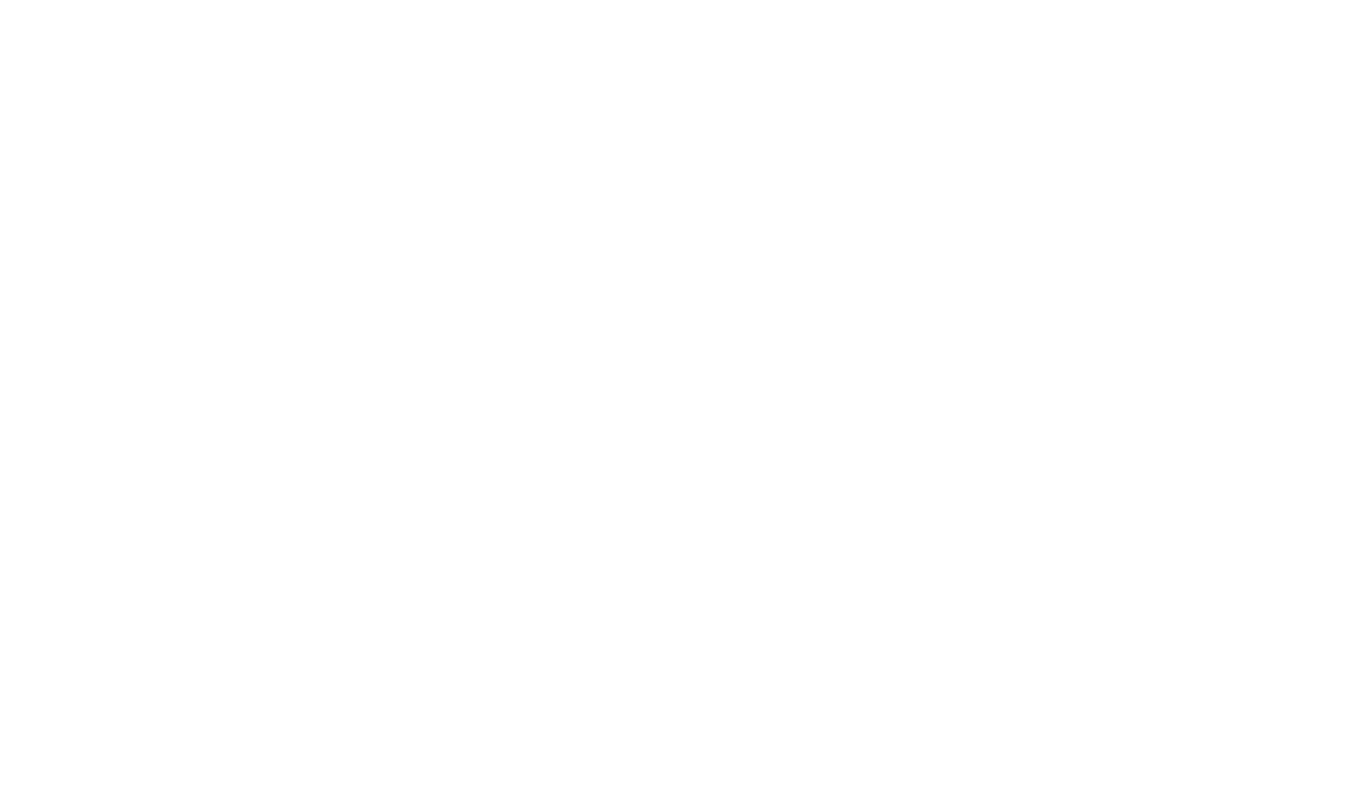
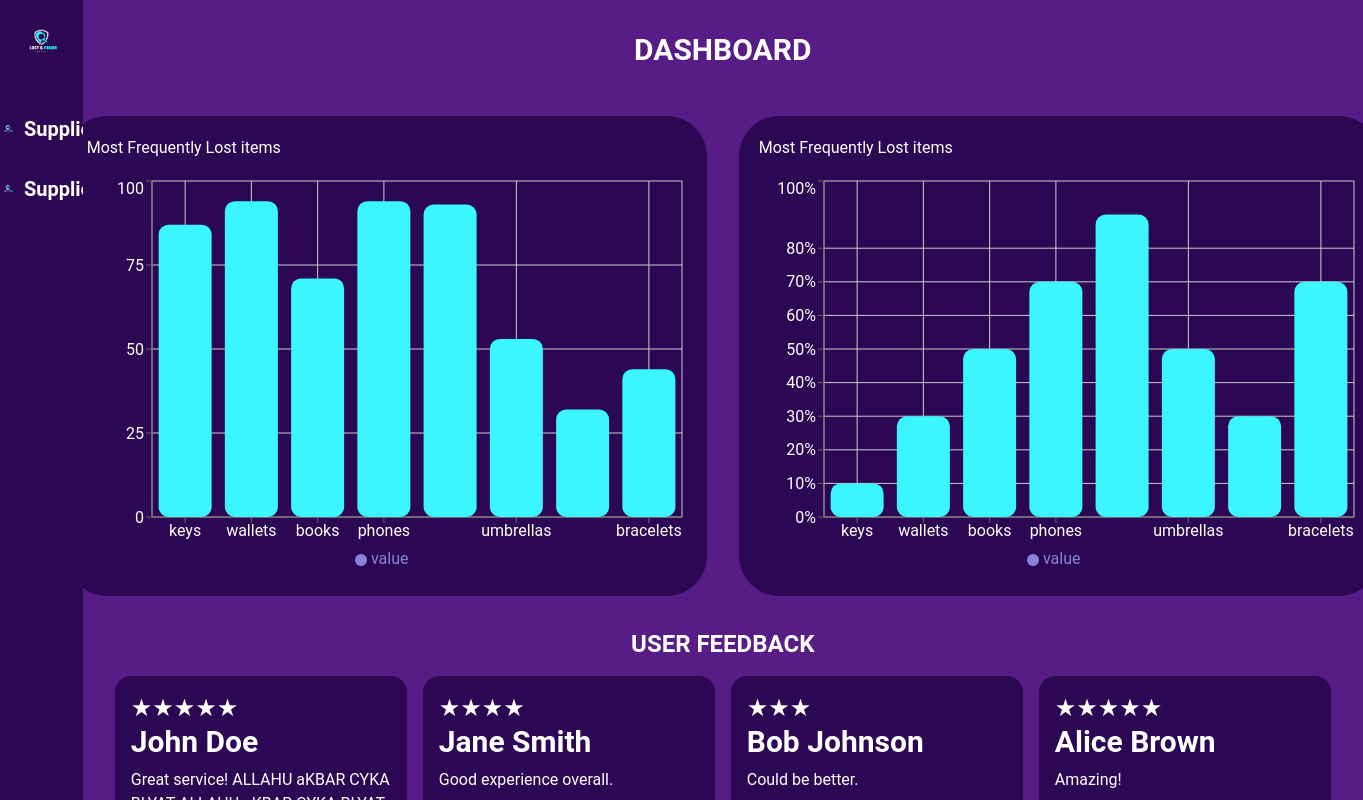
Before and after one commit to jlmrnl/teamONE-web-blk6, a React (Vite) app: page /admin in a window 1280 px wide. Before the commit this address had no page. Shown: the whole page, 1363 px wide, since content can reach past the window. Built offline with nearby package versions, Linux system fonts and the light colour scheme.

Commit message:
added dashboard and charts

```diff
--- a/package.json
+++ b/package.json
@@ -10,9 +10,12 @@
     "preview": "vite preview"
   },
   "dependencies": {
+    "chart.js": "^4.4.0",
     "react": "^18.2.0",
+    "react-chartjs-2": "^5.2.0",
     "react-dom": "^18.2.0",
-    "react-router-dom": "^6.15.0"
+    "react-router-dom": "^6.15.0",
+    "recharts": "^2.8.0"
   },
   "devDependencies": {
     "@types/react": "^18.2.15",
--- /dev/null
+++ b/src/AdminLayout/AdminLayout.jsx
@@ -0,0 +1,13 @@
+import { Outlet } from "react-router-dom";
+import NavAdmin from "./NavAdmin";
+
+export default function AdminLayout() {
+  return (
+    <div className="flex bg-gray-200">
+      <NavAdmin className="bg-black-100 pointer-events-none" />
+      <div className="flex-grow w-full max-h-screen">
+        <Outlet />
+      </div>
+    </div>
+  );
+}
--- /dev/null
+++ b/src/AdminLayout/NavAdmin.jsx
@@ -0,0 +1,30 @@
+import { Link } from "react-router-dom";
+import Logo from "/LogoLost.png";
+
+export default function NavAdmin() {
+  const navStyle = {
+    backgroundColor: "#2c0854", // Set the background color here
+  };
+
+  return (
+    <>
+      <div style={navStyle} className="w-72 h-screen flex flex-col">
+        <div className="flex flex-col items-center justify-start p-4">
+          <img src={Logo} alt="logo" />
+        </div>
+        <nav className="flex flex-col items-center text-white text-xl font-semibold">
+          <div className="flex flex-col">
+            <div className="flex items-center mt-8">
+              <img src={Logo} alt="custom icon" className="w-4 h-4 mr-2" />
+              <Link to="dashboard">Supplier</Link>
+            </div>
+            <div className="flex items-center mt-8">
+              <img src={Logo} alt="custom icon" className="w-4 h-4 mr-2" />
+              <Link to="user">Supplier</Link>
+            </div>
+          </div>
+        </nav>
+      </div>
+    </>
+  );
+}
--- a/src/App.jsx
+++ b/src/App.jsx
@@ -5,6 +5,8 @@ import LoginForm from "./Form/Login";
 import RegistrationForm from "./Form/RegistrationForm";
 import LoginLayout from "./Form/LoginLayout/LoginLayout";
 import Home from "./components/Home";
+import AdminLayout from "./AdminLayout/AdminLayout";
+import User from "./components/User";
 
 function App() {
   return (
@@ -14,7 +16,13 @@ function App() {
           <Route path="/" element={<LoginForm />} />
           <Route path="/register" element={<RegistrationForm />} />
         </Route>
-        <Route path="/home" element={<Home />} />
+
+        <Route path="admin" element={<AdminLayout />}>
+          <Route index element={<Home />} />
+          <Route path="dashboard" element={<Home />} />
+
+          <Route path="user" element={<User />} />
+        </Route>
       </Routes>
     </BrowserRouter>
   );
--- a/src/Form/Login.jsx
+++ b/src/Form/Login.jsx
@@ -18,7 +18,7 @@ function SignInForm() {
   const handleSubmit = (e) => {
     e.preventDefault();
     const tempUser = {
-      email: "user@gmail.com",
+      email: "admin@gmail.com",
       password: "123",
     };
 
@@ -28,7 +28,7 @@ function SignInForm() {
     ) {
       console.log("Sign In successful:", formData);
 
-      window.location.href = "/home";
+      window.location.href = "/admin";
     } else {
       alert("Invalid email or password.");
     }
--- /dev/null
+++ b/src/components/Chart1.jsx
@@ -0,0 +1,64 @@
+import React from "react";
+import {
+  BarChart,
+  Bar,
+  XAxis,
+  YAxis,
+  CartesianGrid,
+  Tooltip,
+  Legend,
+  Cell,
+} from "recharts";
+
+export default function Chart() {
+  // Generate random data
+  const data = [
+    { name: "keys", value: Math.floor(Math.random() * 101) },
+    { name: "wallets", value: Math.floor(Math.random() * 101) },
+    { name: "books", value: Math.floor(Math.random() * 101) },
+    { name: "phones", value: Math.floor(Math.random() * 101) },
+    { name: "airpods", value: Math.floor(Math.random() * 101) },
+    { name: "umbrellas", value: Math.floor(Math.random() * 101) },
+    { name: "necklace", value: Math.floor(Math.random() * 101) },
+    { name: "bracelets", value: Math.floor(Math.random() * 101) },
+  ];
+
+  const chartStyles = {
+    backgroundColor: "#2c0854",
+    borderRadius: "40px",
+    padding: "20px",
+    display: "inline-block",
+  };
+
+  const textStyle = {
+    fill: "white",
+  };
+
+  const RoundedBar = (props) => {
+    const { x, y, width, height, fill } = props;
+
+    return (
+      <g>
+        <rect x={x} y={y} width={width} height={height} rx={10} fill={fill} />
+      </g>
+    );
+  };
+
+  return (
+    <div style={chartStyles} className="mr-4">
+      <h2 className="text-white pb-4">Most Frequently Lost items</h2>
+      <BarChart width={600} height={400} data={data}>
+        <CartesianGrid strokeDasharray="0 " />
+        <XAxis dataKey="name" tick={textStyle} />
+        <YAxis tick={textStyle} />
+        <Tooltip contentStyle={textStyle} />
+        <Legend iconType="circle" iconSize={12} wrapperStyle={textStyle} />
+        <Bar dataKey="value" fill="#8884d8" shape={<RoundedBar />} label={true}>
+          {data.map((entry, index) => (
+            <Cell key={`cell-${index}`} fill="#3bf5ff" />
+          ))}
+        </Bar>
+      </BarChart>
+    </div>
+  );
+}
--- /dev/null
+++ b/src/components/Chart2.jsx
@@ -0,0 +1,70 @@
+import React from "react";
+import {
+  BarChart,
+  Bar,
+  XAxis,
+  YAxis,
+  CartesianGrid,
+  Tooltip,
+  Legend,
+  Cell,
+} from "recharts";
+
+export default function Chart() {
+  const data = [
+    { name: "keys", value: 10 },
+    { name: "wallets", value: 30 },
+    { name: "books", value: 50 },
+    { name: "phones", value: 70 },
+    { name: "airpods", value: 90 },
+    { name: "umbrellas", value: 50 },
+    { name: "necklace", value: 30 },
+    { name: "bracelets", value: 70 },
+  ];
+
+  const chartStyles = {
+    backgroundColor: "#2c0854",
+    borderRadius: "40px",
+    padding: "20px",
+    display: "inline-block",
+  };
+
+  const textStyle = {
+    fill: "white",
+  };
+
+  const RoundedBar = (props) => {
+    const { x, y, width, height, fill } = props;
+
+    return (
+      <g>
+        <rect x={x} y={y} width={width} height={height} rx={10} fill={fill} />
+      </g>
+    );
+  };
+
+  const customYAxisTicks = [0, 10, 20, 30, 40, 50, 60, 70, 80, 90, 100];
+
+  return (
+    <div style={chartStyles} className="ml-4">
+      <h2 className="text-white pb-4">Most Frequently Lost items</h2>
+      <BarChart width={600} height={400} data={data}>
+        <CartesianGrid strokeDasharray="0 " />
+        <XAxis dataKey="name" tick={textStyle} />
+        <YAxis
+          tick={textStyle}
+          tickFormatter={(tick) => `${tick}%`}
+          domain={[0, 100]}
+          ticks={customYAxisTicks}
+        />
+        <Tooltip contentStyle={textStyle} />
+        <Legend iconType="circle" iconSize={12} wrapperStyle={textStyle} />
+        <Bar dataKey="value" fill="#8884d8" shape={<RoundedBar />} label={true}>
+          {data.map((entry, index) => (
+            <Cell key={`cell-${index}`} fill="#3bf5ff" />
+          ))}
+        </Bar>
+      </BarChart>
+    </div>
+  );
+}
--- a/src/components/Home.jsx
+++ b/src/components/Home.jsx
@@ -1,22 +1,99 @@
 import React from "react";
-import Logo from "/LogoLost2.png";
+import Chart1 from "./Chart1";
+import Chart2 from "./Chart2";
 
 export default function Home() {
+  const navStyle = {
+    backgroundColor: "#2c0854", // Set the background color here
+  };
+
+  // Sample user feedback data (you can replace this with your actual data)
+  const userFeedbackData = [
+    {
+      name: "John Doe",
+      stars: 5,
+      comment: "Great service! ALLAHU aKBAR CYKA BLYAT ALLAHU aKBAR CYKA BLYAT",
+    },
+    {
+      name: "Jane Smith",
+      stars: 4,
+      comment: "Good experience overall.",
+    },
+    {
+      name: "Bob Johnson",
+      stars: 3,
+      comment: "Could be better.",
+    },
+    {
+      name: "Alice Brown",
+      stars: 5,
+      comment: "Amazing!",
+    },
+    {
+      name: "Eva White",
+      stars: 4,
+      comment: "Very satisfied.",
+    },
+    {
+      name: "Mike Davis",
+      stars: 2,
+      comment: "Not impressed.",
+    },
+    {
+      name: "Sarah Green",
+      stars: 4,
+      comment: "Impressive work.",
+    },
+    {
+      name: "David Lee",
+      stars: 5,
+      comment: "Excellent service!",
+    },
+  ];
+
   return (
-    <div className="h-screen flex flex-col justify-center items-center bg-purple ">
-      <h1 className="text-7xl text-white font-bold mb-4 font-dancing ">
-        Welcome to
-      </h1>
-      <img
-        src={Logo}
-        alt="Logo"
-        className="mx-auto mb-4 pl-2 pb-12 pt-12 w-80  "
-      />
-      <p className="text-2xl text-white text-center font-sans">
-        Welcome to the world of "Lost & Found Connect,"
-        <br />a community app designed to bridge the gap
-        <br /> between lost items and their owners.
-      </p>
+    <div className="h-screen overflow-x-hidden flex flex-col bg-purple">
+      <div className="pt-4">
+        <header className="bg-purple text-white text-3xl font-bold p-4 text-center rounded-lg">
+          DASHBOARD
+        </header>
+      </div>
+      <div className="flex justify-center items-center pt-8">
+        <Chart1 />
+        <Chart2 />
+      </div>
+
+      {/* User Feedback Section */}
+      <div className="flex flex-col items-center p-8">
+        <h2 className="text-2xl font-bold mb-4 text-white">USER FEEDBACK</h2>
+        <div className="grid grid-cols-4 grid-rows-2 gap-4">
+          {userFeedbackData.map((feedback, index) => (
+            <div
+              key={index}
+              className=" text-white p-4 rounded-2xl"
+              style={navStyle}
+            >
+              {/* Stars */}
+              <div className="flex items-center ">
+                {Array.from({ length: feedback.stars }, (_, i) => (
+                  <span
+                    key={i}
+                    role="img"
+                    aria-label="star"
+                    className="text-white text-2xl"
+                  >
+                    &#9733;
+                  </span>
+                ))}
+              </div>
+              {/* Name */}
+              <p className="font-semibold text-3xl">{feedback.name}</p>
+              {/* Comment */}
+              <p className="text-sl pt-2">{feedback.comment}</p>
+            </div>
+          ))}
+        </div>
+      </div>
     </div>
   );
 }
--- /dev/null
+++ b/src/components/User.jsx
@@ -0,0 +1,3 @@
+export default function User() {
+  return <div>from user :D</div>;
+}
```
Also changed, not shown: 1 other file (tests, documents, lock files or other folders).
